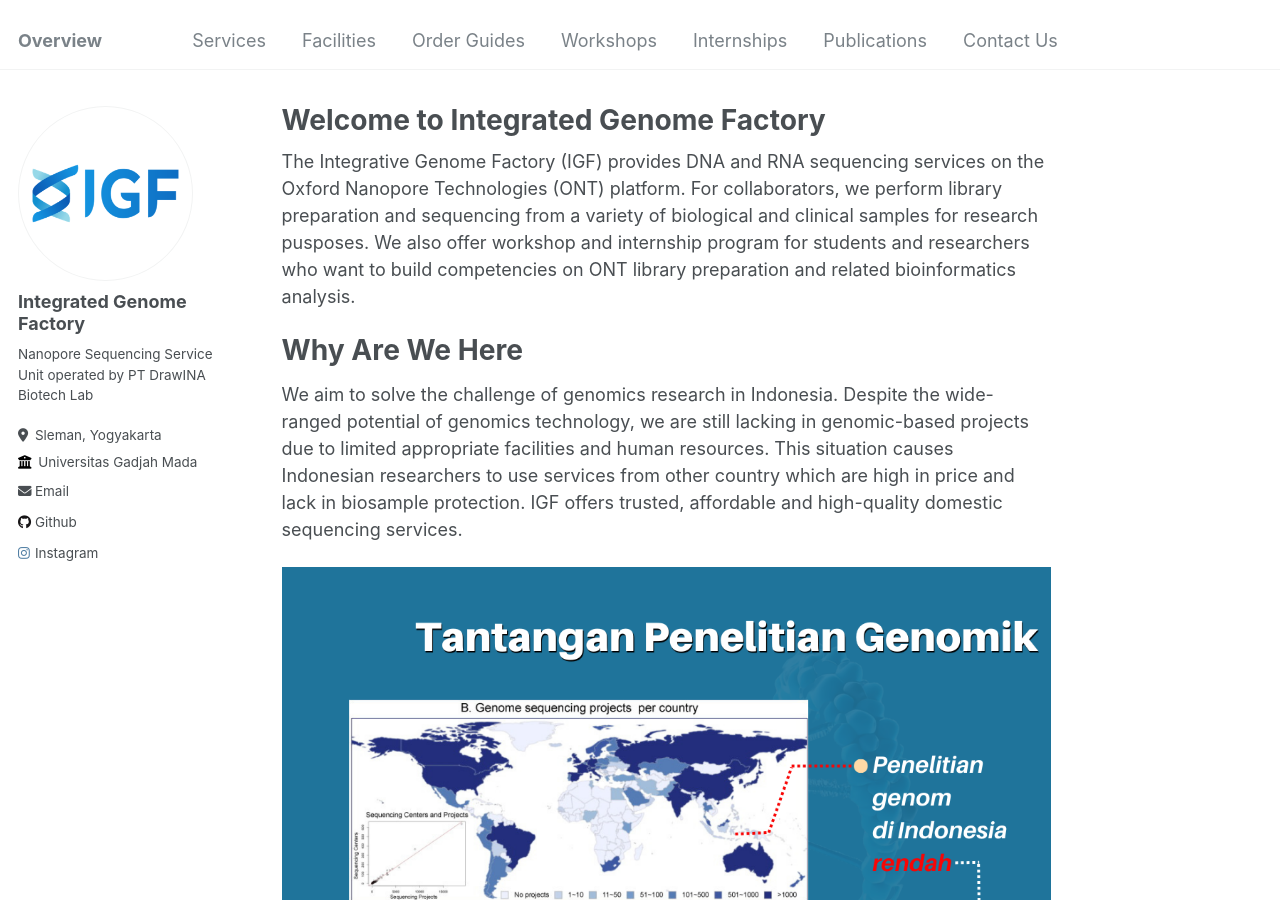
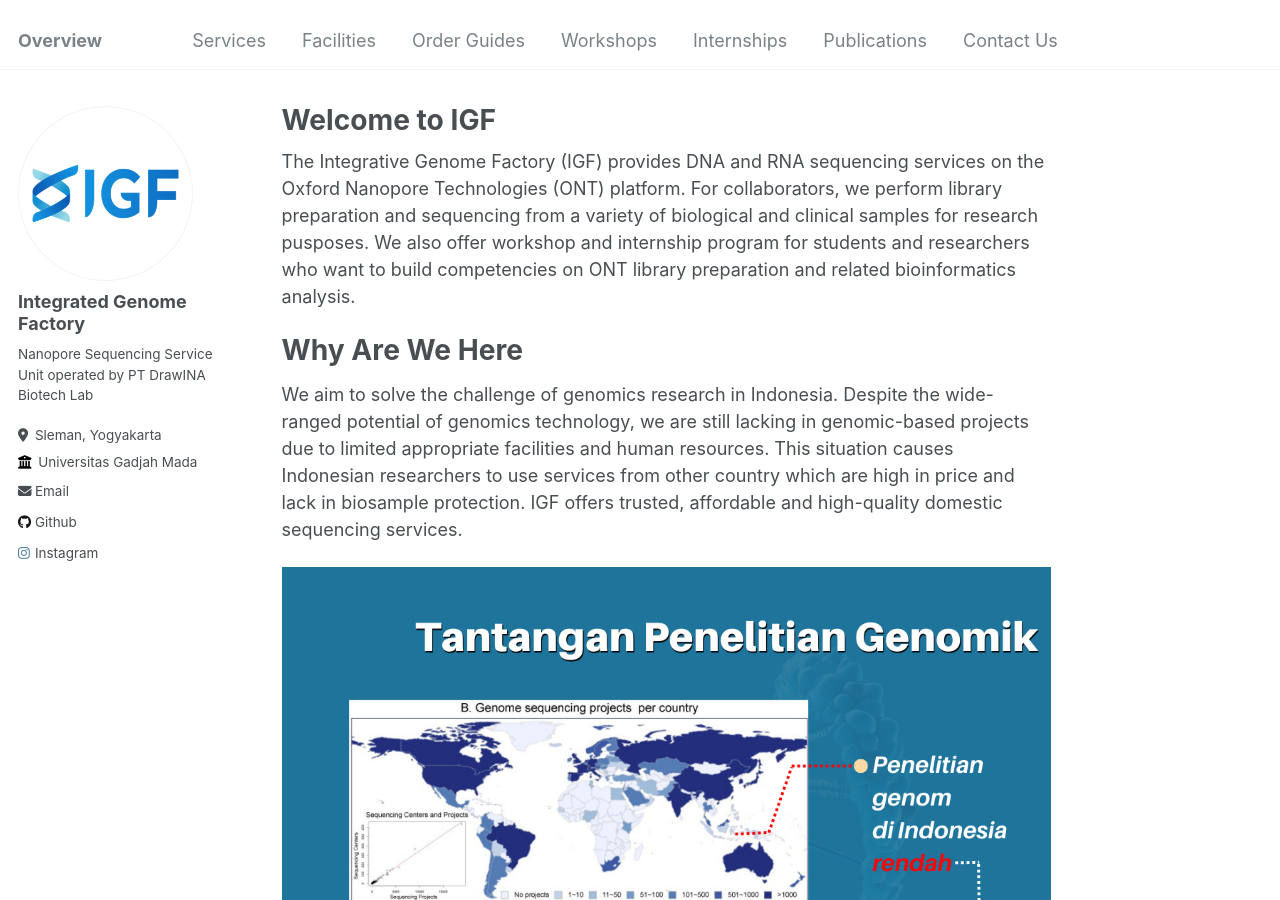
Before and after one commit to igf-genome/igf-genome.github.io, a Jekyll site: the page built from _pages/about.md, in a window 1280 px wide and 900 px high. Built offline with Jekyll 4.4.1, drawn with Linux system fonts in a browser that asks for light colours.

Commit message:
Update about.md

```diff
--- a/_pages/about.md
+++ b/_pages/about.md
@@ -1,6 +1,6 @@
 ---
 permalink: /
-title: "Welcome to Integrated Genome Factory"
+title: "Welcome to IGF"
 author_profile: true
 redirect_from:
   - /about/
```
